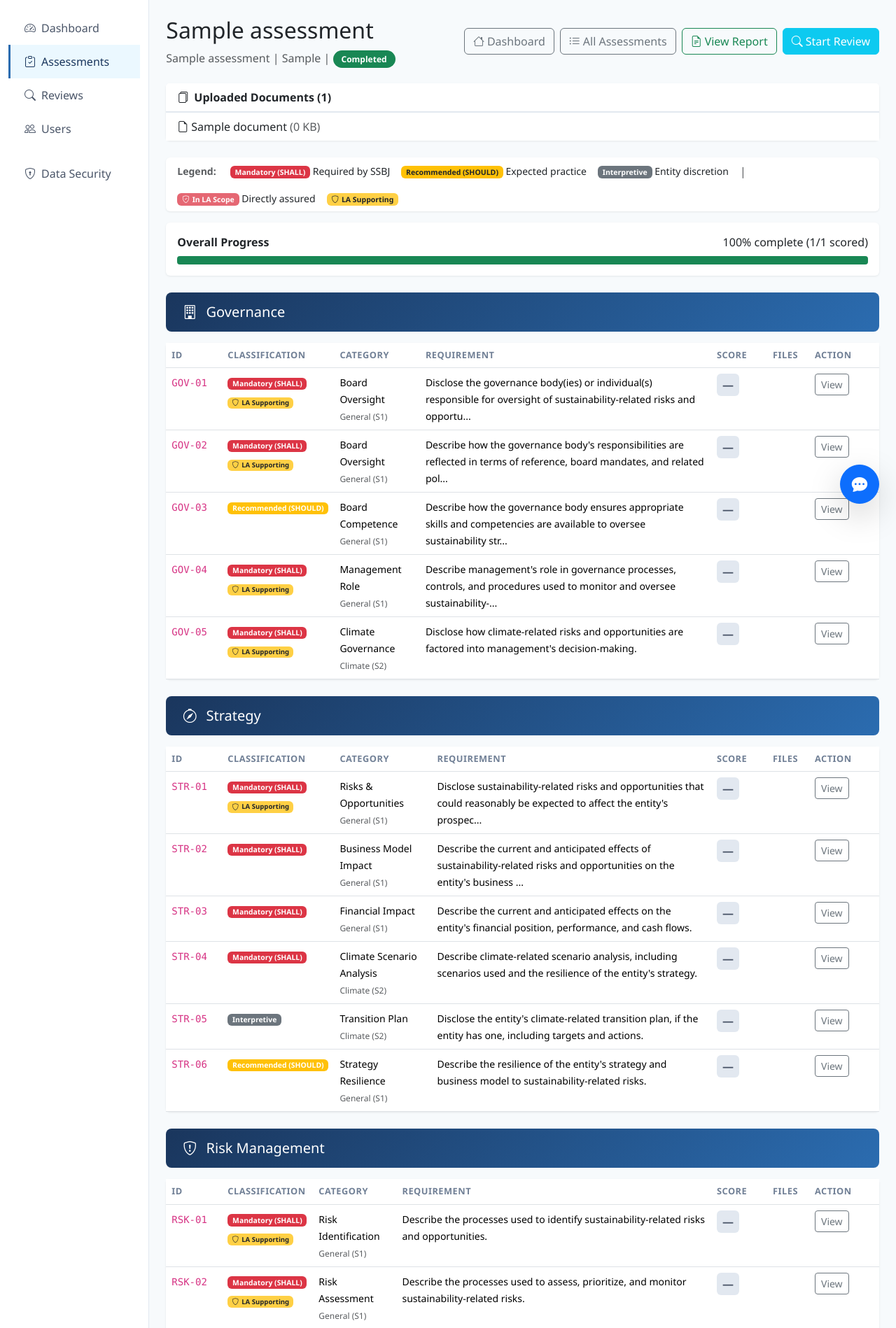
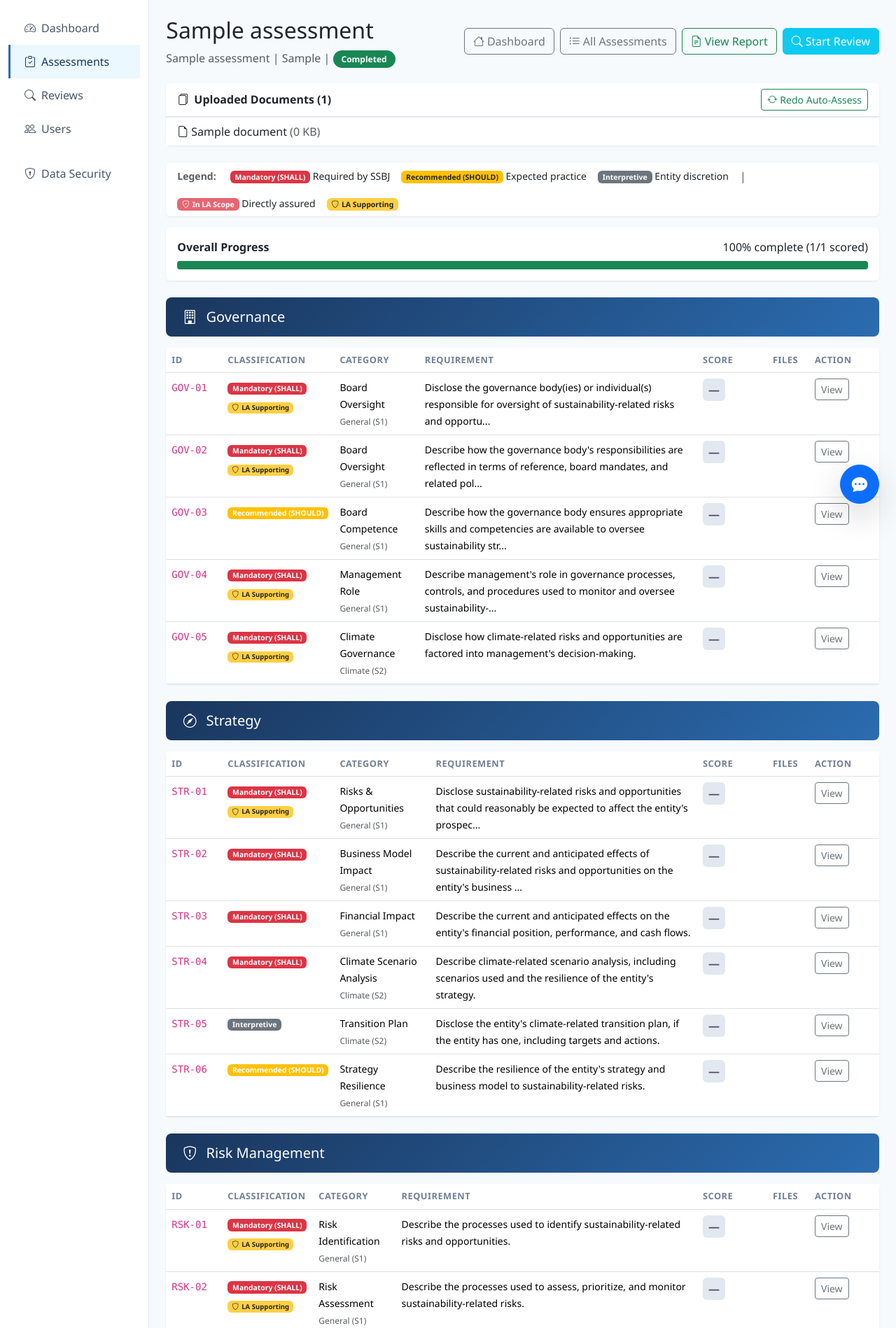
Before and after one commit to ariukab0103-tech/Ariuka, a Flask app: page /assessments/1 in a window 1280 px wide. Shown: the part 56-1954 px from the top of the page at 70% size. Run offline with Flask 3, Linux system fonts and the light colour scheme; a user stored in the database is signed in; tables that the repository leaves empty hold one stand-in row (values such as "Sample post").

Commit message:
Add Redo AI Assessment button and inline score editing with Save
- Redo AI Assessment button visible in all statuses (not just draft)
- Inline score dropdowns in assessment view table for quick editing
- Sticky "Save All Scores" bar appears when changes are made
- Bulk save route for saving all inline score changes at once
- Loading state on AI Assess buttons to prevent double-clicks
- Unsaved changes warning before navigating away

https://claude.ai/code/session_01Wt7TLoc8snsE7W7mit7os7

```diff
--- a/app/assessment/routes.py
+++ b/app/assessment/routes.py
@@ -187,6 +187,42 @@ def assess_criterion(assessment_id, criterion_id):
     )
 
 
+@assessment_bp.route("/<int:assessment_id>/bulk-save", methods=["POST"])
+@login_required
+def bulk_save(assessment_id):
+    """Save all inline score changes from the assessment view."""
+    assessment = db.session.get(Assessment, assessment_id)
+    if not assessment:
+        flash("Assessment not found.", "danger")
+        return redirect(url_for("assessment.list_assessments"))
+    if not current_user.is_admin and assessment.user_id != current_user.id:
+        flash("Access denied.", "danger")
+        return redirect(url_for("assessment.list_assessments"))
+
+    updated = 0
+    for resp in assessment.responses.all():
+        form_key = f"score_{resp.criterion_id}"
+        score_val = request.form.get(form_key, "")
+        if score_val.isdigit():
+            new_score = int(score_val)
+            if resp.score != new_score:
+                resp.score = new_score
+                updated += 1
+        elif score_val == "" and resp.score is not None:
+            resp.score = None
+            updated += 1
+
+    if assessment.status == "draft" and updated > 0:
+        assessment.status = "in_progress"
+
+    db.session.commit()
+    if updated > 0:
+        flash(f"Saved {updated} score change(s).", "success")
+    else:
+        flash("No changes to save.", "info")
+    return redirect(url_for("assessment.view", assessment_id=assessment_id))
+
+
 @assessment_bp.route("/<int:assessment_id>/complete", methods=["POST"])
 @login_required
 def complete(assessment_id):
@@ -346,7 +382,7 @@ def auto_assess(assessment_id):
                     resp.notes = notes
                     updated += 1
 
-        if assessment.status == "draft":
+        if assessment.status in ("draft", "completed", "under_review", "reviewed"):
             assessment.status = "in_progress"
 
         db.session.commit()
--- a/app/templates/assessment/view.html
+++ b/app/templates/assessment/view.html
@@ -71,7 +71,8 @@
                 {% if documents %}
                 <div class="d-flex justify-content-between align-items-center mb-2">
                     <strong><i class="bi bi-files me-1"></i>Uploaded ({{ documents|length }})</strong>
-                    <form method="POST" action="{{ url_for('assessment.auto_assess', assessment_id=assessment.id) }}">
+                    <form method="POST" action="{{ url_for('assessment.auto_assess', assessment_id=assessment.id) }}"
+                          onsubmit="this.querySelector('button').disabled=true; this.querySelector('button').innerHTML='<i class=\'bi bi-hourglass-split me-1\'></i>Analyzing...';">
                         <button type="submit" class="btn btn-success btn-sm">
                             {% if ai_enabled %}
                             <i class="bi bi-robot me-1"></i>AI Assess
@@ -120,11 +121,21 @@
     </div>
 </div>
 {% else %}
-<!-- Show documents read-only when not in draft/in_progress -->
+<!-- Show documents + Redo AI Assessment when not in draft/in_progress -->
 {% if documents %}
 <div class="card mb-4">
-    <div class="card-header">
-        <i class="bi bi-files me-2"></i>Uploaded Documents ({{ documents|length }})
+    <div class="card-header d-flex justify-content-between align-items-center">
+        <span><i class="bi bi-files me-2"></i>Uploaded Documents ({{ documents|length }})</span>
+        <form method="POST" action="{{ url_for('assessment.auto_assess', assessment_id=assessment.id) }}"
+              onsubmit="this.querySelector('button').disabled=true; this.querySelector('button').innerHTML='<i class=\'bi bi-hourglass-split me-1\'></i>Re-analyzing...';">
+            <button type="submit" class="btn btn-outline-success btn-sm">
+                {% if ai_enabled %}
+                <i class="bi bi-arrow-repeat me-1"></i>Redo AI Assessment
+                {% else %}
+                <i class="bi bi-arrow-repeat me-1"></i>Redo Auto-Assess
+                {% endif %}
+            </button>
+        </form>
     </div>
     <div class="card-body p-0">
         <div class="list-group list-group-flush">
@@ -183,7 +194,9 @@
     </div>
 </div>
 
-<!-- Criteria by Pillar -->
+<!-- Criteria by Pillar (with inline editing) -->
+<form method="POST" action="{{ url_for('assessment.bulk_save', assessment_id=assessment.id) }}" id="bulkSaveForm">
+
 {% for pillar, criteria in criteria_by_pillar.items() %}
 <div class="pillar-header">
     <h5 class="mb-0">
@@ -205,7 +218,7 @@
                     <th style="width: 130px;">Classification</th>
                     <th>Category</th>
                     <th>Requirement</th>
-                    <th style="width: 80px;">Score</th>
+                    <th style="width: 100px;">Score</th>
                     <th style="width: 60px;">Files</th>
                     <th style="width: 100px;">Action</th>
                 </tr>
@@ -243,10 +256,20 @@
                     </td>
                     <td><small>{{ c.requirement[:120] }}{% if c.requirement|length > 120 %}...{% endif %}</small></td>
                     <td>
+                        {% if assessment.status in ('draft', 'in_progress') %}
+                        <select name="score_{{ c.id }}" class="form-select form-select-sm score-select"
+                                onchange="markChanged(this)" style="width: 75px;">
+                            <option value="">—</option>
+                            {% for i in range(6) %}
+                            <option value="{{ i }}" {% if resp and resp.score is not none and resp.score == i %}selected{% endif %}>{{ i }}</option>
+                            {% endfor %}
+                        </select>
+                        {% else %}
                         {% if resp and resp.score is not none %}
                         <span class="score-badge score-{{ resp.score }}">{{ resp.score }}</span>
                         {% else %}
                         <span class="score-badge score-0">—</span>
+                        {% endif %}
                         {% endif %}
                     </td>
                     <td class="text-center">
@@ -268,15 +291,14 @@
                         {% endif %}
                     </td>
                     <td>
-                        {% if assessment.status in ('draft', 'in_progress') %}
                         <a href="{{ url_for('assessment.assess_criterion', assessment_id=assessment.id, criterion_id=c.id) }}"
-                           class="btn btn-sm {% if resp and resp.score is not none %}btn-outline-primary{% else %}btn-primary{% endif %}">
-                            {% if resp and resp.score is not none %}Edit{% else %}Assess{% endif %}
+                           class="btn btn-sm {% if assessment.status in ('draft', 'in_progress') %}{% if resp and resp.score is not none %}btn-outline-primary{% else %}btn-primary{% endif %}{% else %}btn-outline-secondary{% endif %}">
+                            {% if assessment.status in ('draft', 'in_progress') %}
+                                {% if resp and resp.score is not none %}Edit{% else %}Assess{% endif %}
+                            {% else %}
+                                View
+                            {% endif %}
                         </a>
-                        {% else %}
-                        <a href="{{ url_for('assessment.assess_criterion', assessment_id=assessment.id, criterion_id=c.id) }}"
-                           class="btn btn-sm btn-outline-secondary">View</a>
-                        {% endif %}
                     </td>
                 </tr>
                 {% endfor %}
@@ -285,4 +307,80 @@
     </div>
 </div>
 {% endfor %}
+
+<!-- Sticky Save Bar -->
+{% if assessment.status in ('draft', 'in_progress') %}
+<div id="saveBar" class="position-fixed bottom-0 start-0 end-0 bg-white border-top shadow-lg py-3 px-4 d-none" style="z-index: 1050;">
+    <div class="container d-flex justify-content-between align-items-center">
+        <span class="text-warning fw-bold"><i class="bi bi-exclamation-circle me-1"></i>You have unsaved score changes</span>
+        <div>
+            <button type="button" class="btn btn-outline-secondary me-2" onclick="resetScores()">
+                <i class="bi bi-x-circle me-1"></i>Discard
+            </button>
+            <button type="submit" class="btn btn-success">
+                <i class="bi bi-check-circle me-1"></i>Save All Scores
+            </button>
+        </div>
+    </div>
+</div>
+{% endif %}
+</form>
 {% endblock %}
+
+{% block extra_scripts %}
+<script>
+const originalValues = {};
+let hasChanges = false;
+
+// Store original values on page load
+document.querySelectorAll('.score-select').forEach(sel => {
+    originalValues[sel.name] = sel.value;
+});
+
+function markChanged(sel) {
+    // Highlight changed rows
+    const row = sel.closest('tr');
+    if (sel.value !== originalValues[sel.name]) {
+        row.classList.add('table-info');
+        sel.classList.add('border-primary');
+    } else {
+        row.classList.remove('table-info');
+        sel.classList.remove('border-primary');
+    }
+
+    // Check if any values changed
+    hasChanges = false;
+    document.querySelectorAll('.score-select').forEach(s => {
+        if (s.value !== originalValues[s.name]) hasChanges = true;
+    });
+
+    const bar = document.getElementById('saveBar');
+    if (bar) {
+        if (hasChanges) {
+            bar.classList.remove('d-none');
+        } else {
+            bar.classList.add('d-none');
+        }
+    }
+}
+
+function resetScores() {
+    document.querySelectorAll('.score-select').forEach(sel => {
+        sel.value = originalValues[sel.name];
+        sel.classList.remove('border-primary');
+        sel.closest('tr').classList.remove('table-info');
+    });
+    hasChanges = false;
+    const bar = document.getElementById('saveBar');
+    if (bar) bar.classList.add('d-none');
+}
+
+// Warn before leaving with unsaved changes
+window.addEventListener('beforeunload', function(e) {
+    if (hasChanges) {
+        e.preventDefault();
+        e.returnValue = '';
+    }
+});
+</script>
+{% endblock %}
```
